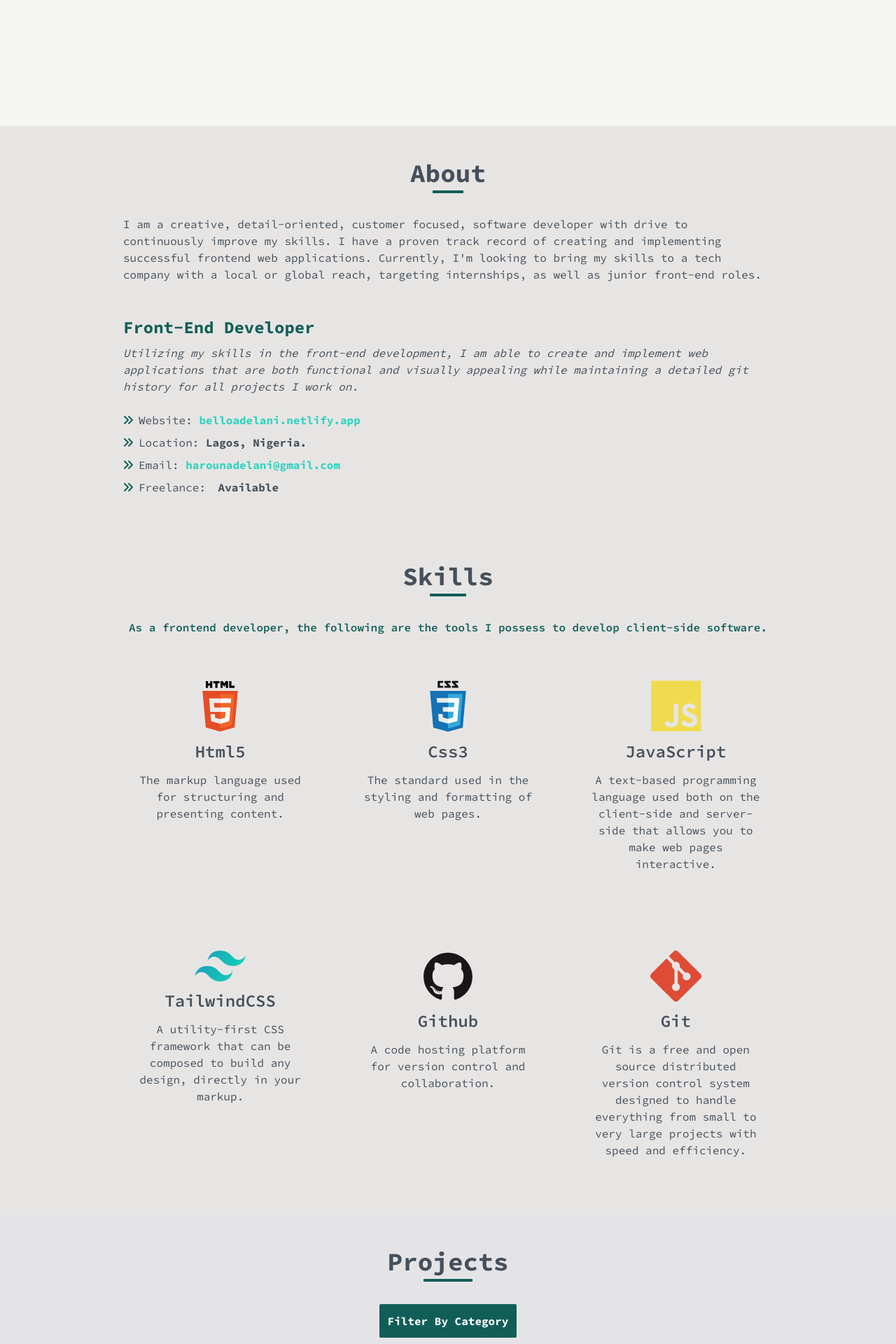
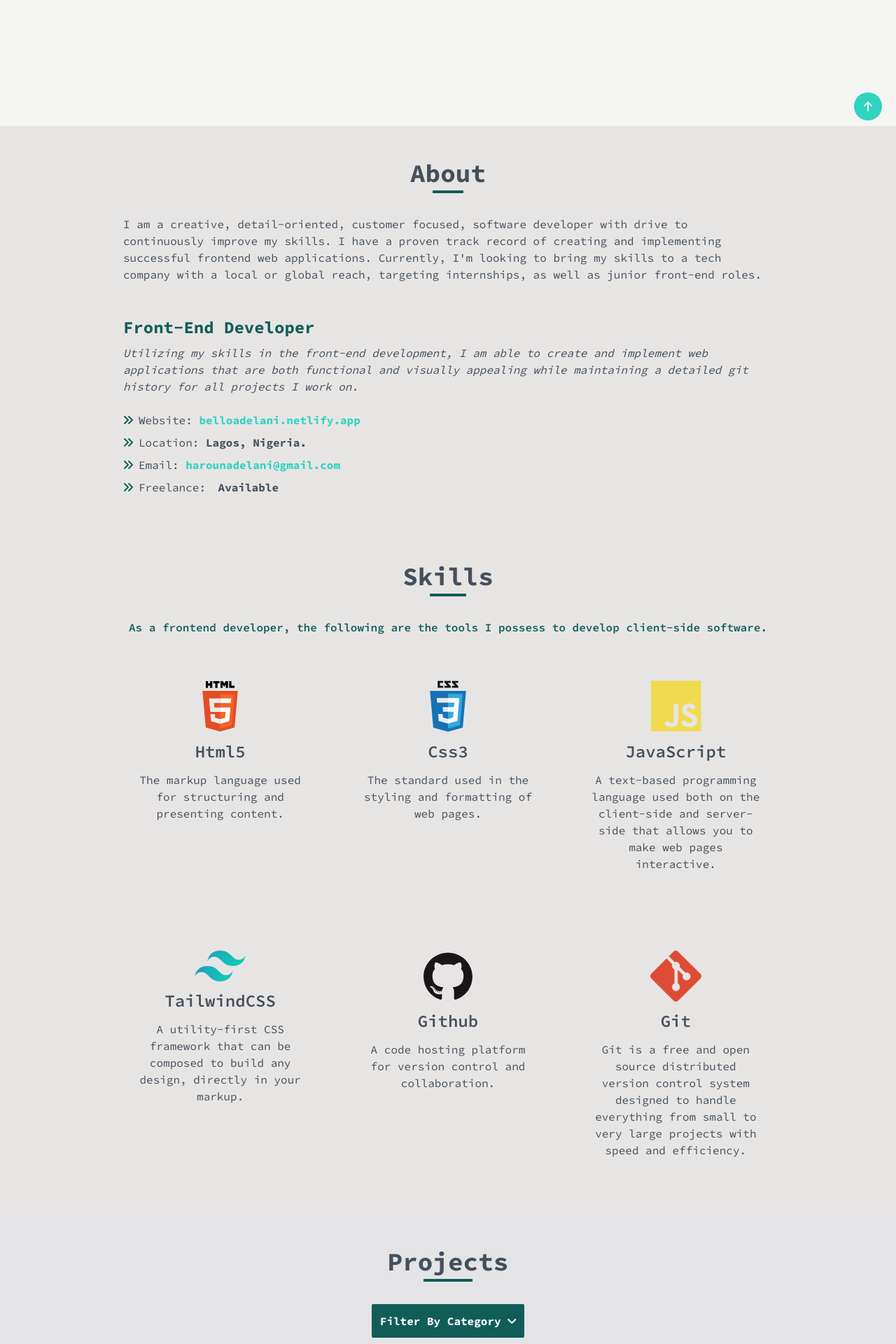
Before and after one commit to Adelani10/portfolio, a React (Vite) app: page / in a window 1280 px wide. Shown: the part 620-2540 px from the top of the page at 70% size. Built offline with nearby package versions, Linux system fonts and the light colour scheme.

Commit message:
ux improved

```diff
--- a/package.json
+++ b/package.json
@@ -10,7 +10,8 @@
   },
   "dependencies": {
     "react": "^18.2.0",
-    "react-dom": "^18.2.0"
+    "react-dom": "^18.2.0",
+    "react-scroll": "^1.8.7"
   },
   "devDependencies": {
     "@types/react": "^18.0.17",
--- a/src/App.jsx
+++ b/src/App.jsx
@@ -1,4 +1,4 @@
-import { useState } from 'react'
+import { useState, useEffect } from 'react'
 import Navbar from './navbar'
 import Home from './home'
 import About from './about'
@@ -6,9 +6,19 @@ import Projects from './projects'
 import Skills from './skills'
 import Footer from './footer'
 import Contact from './contact'
+import { Link } from "react-scroll"
 
 function App() {
   const [openNav, setOpenNav] = useState(false)
+  const [backToTop, setBackToTop] = useState(false)
+
+  // useEffect(()=>{
+    window.addEventListener(scroll, () => {
+      setBackToTop(!backToTop)
+      const scrollHeight = window.pageYOffset
+      console.log(scrollHeight)
+    })
+  // }, [backToTop])
 
   function remove() {
     setOpenNav(false)
@@ -23,6 +33,12 @@ function App() {
           </button>
       </div>
 
+      <Link
+          to="home" spy={true} smooth={true} offset={50} duration={500}
+          className="scroll-link top-link p-3 bg-teal-400 fixed h-10 w-10 flex items-center justify-center rounded-full text-[#f5f5f5] bottom-2 right-5">
+        <i className="fas fa-arrow-up"></i>
+      </Link>
+
       <Navbar openNav={openNav} remove={remove}/>
       <Home/>
       <About/>
--- a/src/eachNav.jsx
+++ b/src/eachNav.jsx
@@ -1,5 +1,6 @@
 import React from "react";
 import { useState } from "react";
+import { Link } from "react-scroll"
 
 export default function Nav ({id, text, icon, openNav, remove}) {
     const [isHovered, setIsHovered] = useState(false)
@@ -23,28 +24,28 @@ export default function Nav ({id, text, icon, openNav, remove}) {
 
     if (!openNav){
         return (
-            <a
+            <Link
                 key={id}
-                href={`#${text}`}
+                to={text} spy={true} smooth={true} offset={0} duration={500}
                 id={id}
                 onMouseEnter={()=> setIsHovered(true)}
                 onMouseLeave={()=> setIsHovered(false)}
                 className={`${isHovered ? 'bg-teal-800 space-x-2 w-32'
-                : 'bg-white text-teal-800 w-12 justify-center'} flex items-center px-3 capitalize h-12 rounded-full transition-all ease-in-out duration-500`}>
+                : 'bg-white text-teal-800 w-12 justify-center'} box-border flex items-center px-3 capitalize h-12 rounded-full transition-all ease-in-out duration-500`}>
                     {icon}
-                <p className={`${isHovered  ? 'inline' : 'hidden'} tracking-widest`}>{text}</p>
-            </a>
+                <p className={`${isHovered  ? 'inline' : 'hidden'} text-pop`}>{text}</p>
+            </Link>
     )}
      else if (openNav){
         return (
-            <a
+            <Link
                 key={id}
-                href={`#${text}`}
+                to={text} spy={true} smooth={true} offset={0} duration={500}
                 onClick={remove}
                 id={id}
                 className={`bg-white w-full flex items-center px-4 text-teal-800 capitalize h-12 rounded-full transition-all ease-in-out duration-500 hover:text-white hover:bg-teal-800 space-x-4`}>
                     {icon}
                 <p className='tracking-widest'>{text}</p>
-            </a>)
+            </Link>)
     }
 }
--- a/src/projects.jsx
+++ b/src/projects.jsx
@@ -68,7 +68,7 @@ export default function Projects () {
                 <button
                     onClick={() => setOpenCategory(!openCategory)}
                     className="p-3 text-white rounded-sm bg-teal-800 hover:bg-teal-400 hover:text-[#45505b] font-bold">
-                        Filter By Category
+                        <p>Filter By Category <span>{openCategory ? <i className="fa-solid fa-angle-up"></i> :<i className="fa-solid fa-angle-down"></i>}</span></p>
                 </button>
                 {openCategory && <section className="grid grid-cols-4 gap-2 md:gap-6">
                     {buttons}
```
Also changed, not shown: 1 other file (tests, documents, lock files or other folders).
